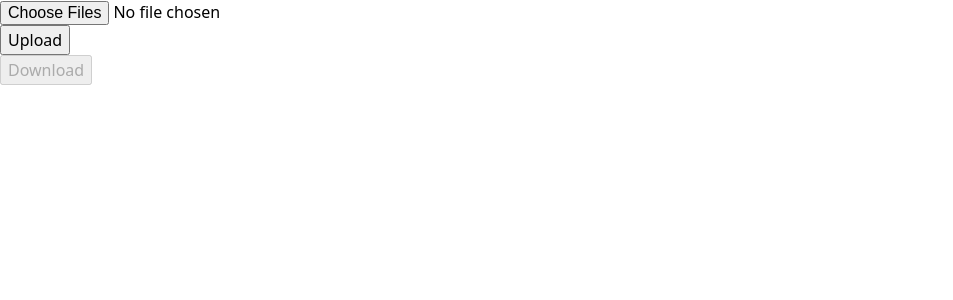
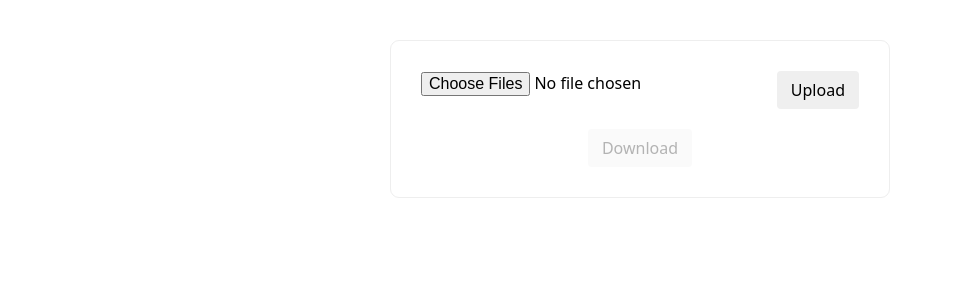
Before and after one commit to AnasShaikh96/img-macro, a React (Vite) app in the folder client/: page / in a window 1280 px wide. Shown: the top 300 px of the page, without its empty margins (0-953 px from the left). Built offline with nearby package versions, Linux system fonts and the light colour scheme.

Commit message:
added form in css

```diff
--- a/client/src/App.css
+++ b/client/src/App.css
@@ -0,0 +1,3 @@
+* {
+  box-sizing: border-box;
+}
--- /dev/null
+++ b/client/src/components/features/doc-fomatter/component/create-doc.css
@@ -0,0 +1,32 @@
+.create-doc-wrapper {
+  padding: 30px;
+  border: 1px solid #eee;
+  width: 100%;
+  max-width: 500px;
+  border-radius: 9px;
+  margin: 40px auto;
+}
+
+.create-doc-form {
+  display: flex;
+  align-items: start;
+  justify-content: space-between;
+}
+
+.create-doc-wrapper button {
+  border: none;
+  padding: 7px 14px;
+  border-radius: 4px;
+  cursor: pointer;
+}
+
+.create-doc-wrapper button:disabled {
+  cursor: not-allowed;
+}
+
+.download-btn {
+  display: block;
+  margin-left: auto;
+  margin-right: auto;
+  margin-top: 20px;
+}
--- a/client/src/components/features/doc-fomatter/component/create-doc.tsx
+++ b/client/src/components/features/doc-fomatter/component/create-doc.tsx
@@ -6,6 +6,7 @@ import { Button } from "../../../ui/button/button";
 import { useRef, useState } from "react";
 import axios from "axios";
 import { resizeImg } from "../../../utils/resizeImg";
+import './create-doc.css'
 
 export const CreateDoc = () => {
   const inputFileRef = useRef<HTMLInputElement | null>(null);
@@ -84,8 +85,8 @@ export const CreateDoc = () => {
   };
 
   return (
-    <>
-      <form onSubmit={handleSubmit((d) => HandleUpload(d.file))}>
+    <div className="create-doc-wrapper">
+      <form className="create-doc-form" onSubmit={handleSubmit((d) => HandleUpload(d.file))}>
         <Input
           ref={inputFileRef}
           multiple
@@ -96,11 +97,12 @@ export const CreateDoc = () => {
         <Button type="submit" text="Upload" />
       </form>
       <Button
+      className="download-btn"
         text="Download"
         type="button"
         onClick={HandleDownload}
         disabled={isDownloadDisabled}
       />
-    </>
+    </div>
   );
 };
```
